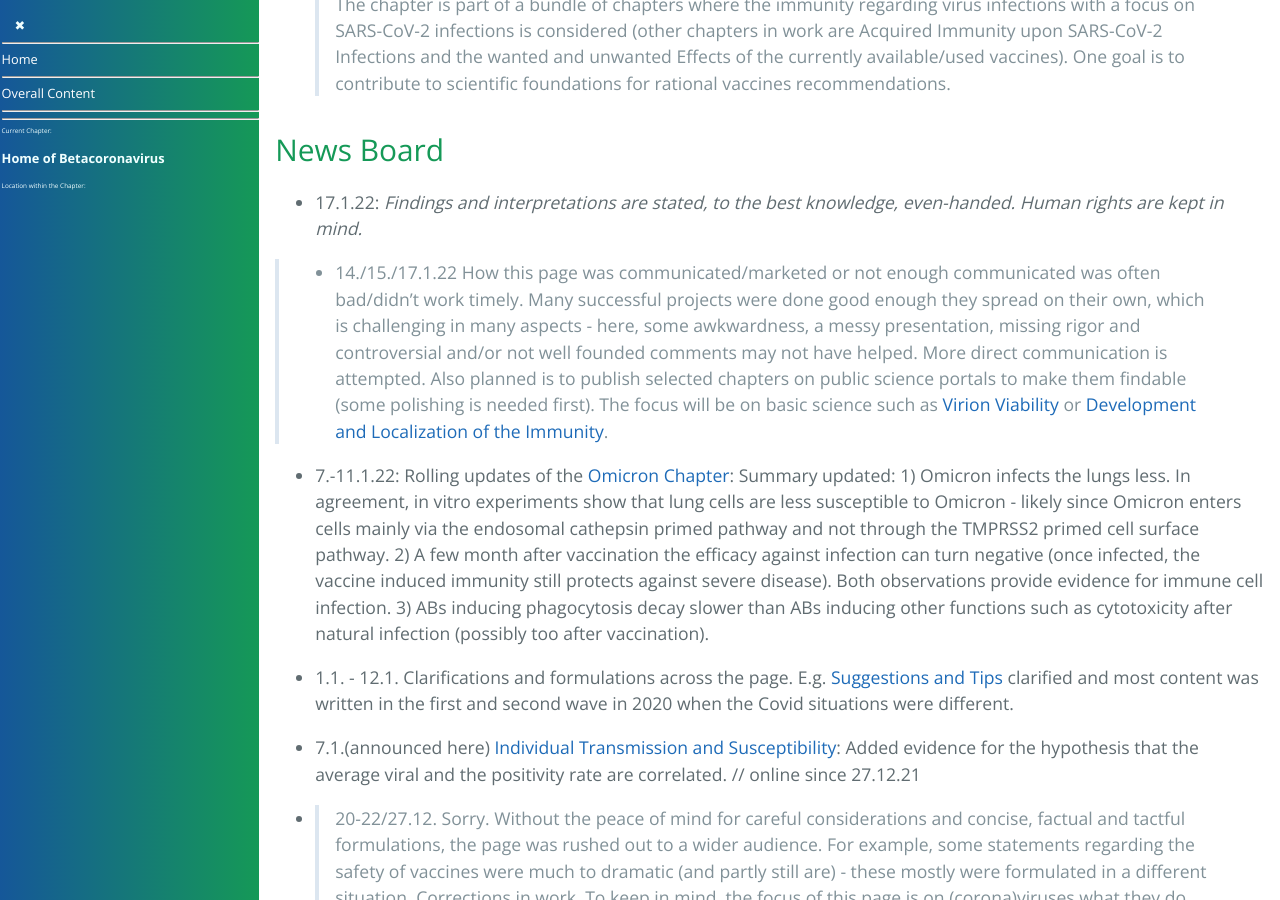
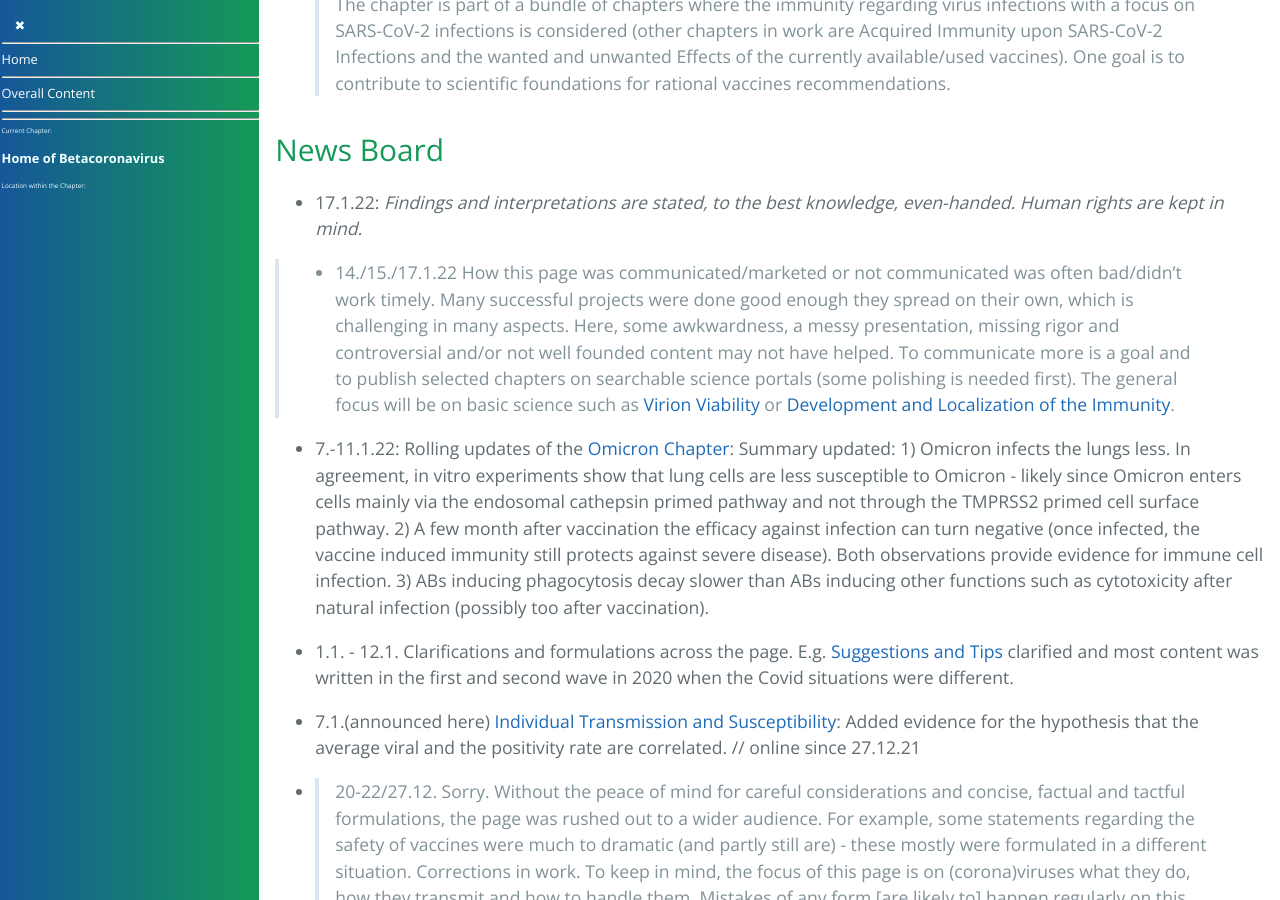
Before and after one commit to forestgrape/coronavirus, a Jekyll site: the page built from index.md, in a window 1280 px wide and 900 px high, scrolled down 2493 px. Built offline with Jekyll 4.4.1, drawn with Linux system fonts in a browser that asks for light colours; our own code applies the rules of GitHub Pages for plain Markdown files.

Commit message:
formulations

```diff
--- a/index.md
+++ b/index.md
@@ -73,7 +73,7 @@
 
 
 <!--- 17.1.22 (adapted from programming comment from 5.12.21): As spike-only vaccines turned out not to control SARS-CoV-2, from a coronavirus perspective [alone], the benefits to [push to] vaccinate non risk groups are unclear.-->
-> - 14./15./17.1.22  How this page was communicated/marketed or not enough communicated was often bad/didn't work timely. Many successful projects were done good enough they spread on their own, which is challenging in many aspects - here, some awkwardness, a messy presentation, missing rigor and controversial and/or not well founded comments may not have helped. More direct communication is attempted. Also planned is to publish selected chapters on public science portals to make them findable (some polishing is needed first). The focus will be on basic science such as [Virion Viability](2_biological/virion_viability.md) or [Development and Localization of the Immunity](4_immunological/ontogenesis_and_locality_of_immunity.md).
+> - 14./15./17.1.22  How this page was communicated/marketed or not communicated was often bad/didn't work timely. Many successful projects were done good enough they spread on their own, which is challenging in many aspects. Here, some awkwardness, a messy presentation, missing rigor and controversial and/or not well founded content may not have helped. To communicate more is a goal and to publish selected chapters on searchable science portals (some polishing is needed first). The general focus will be on basic science such as [Virion Viability](2_biological/virion_viability.md) or [Development and Localization of the Immunity](4_immunological/ontogenesis_and_locality_of_immunity.md).
 
 
 - 7.-11.1.22: Rolling updates of the [Omicron Chapter](2_biological/omicron.md): Summary updated: 1) Omicron infects the lungs less. In agreement, in vitro experiments show that lung cells are less susceptible to Omicron - likely since Omicron enters cells mainly via the endosomal cathepsin primed pathway and not through the TMPRSS2 primed cell surface pathway. 2) A few month after vaccination the efficacy against infection can turn negative (once infected, the vaccine induced immunity still protects against severe disease). Both observations provide evidence for immune cell infection. 3) ABs inducing phagocytosis decay slower than ABs inducing other functions such as cytotoxicity after natural infection (possibly too after vaccination).
```
